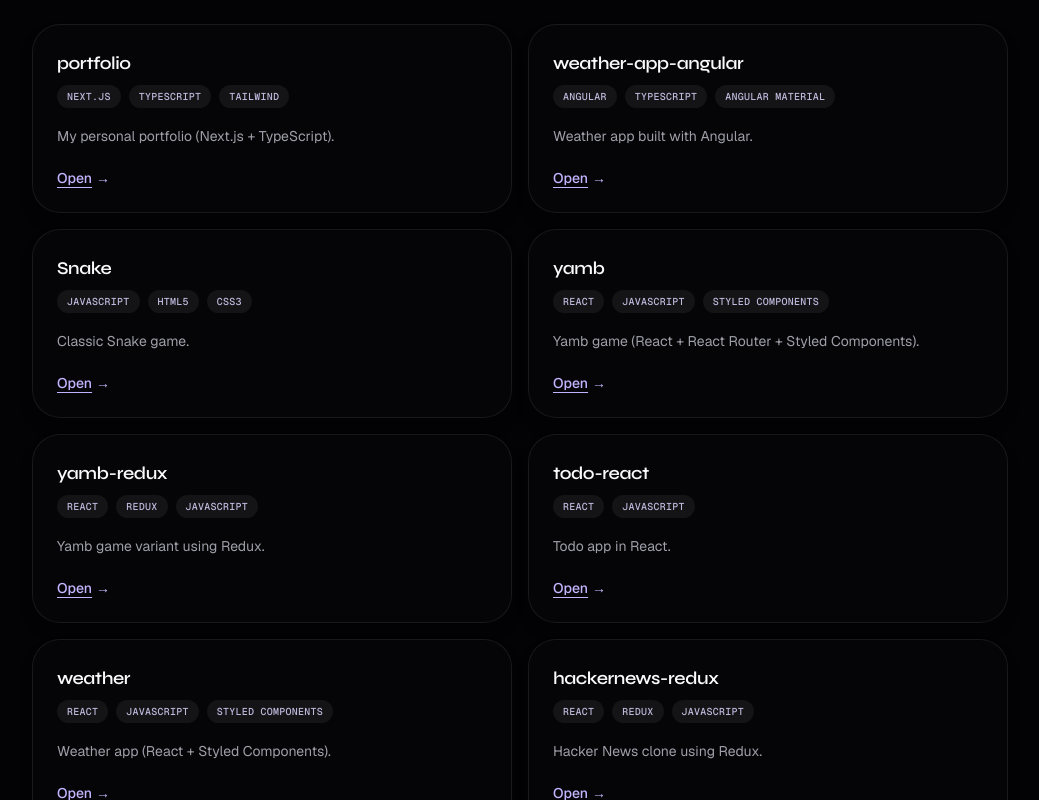
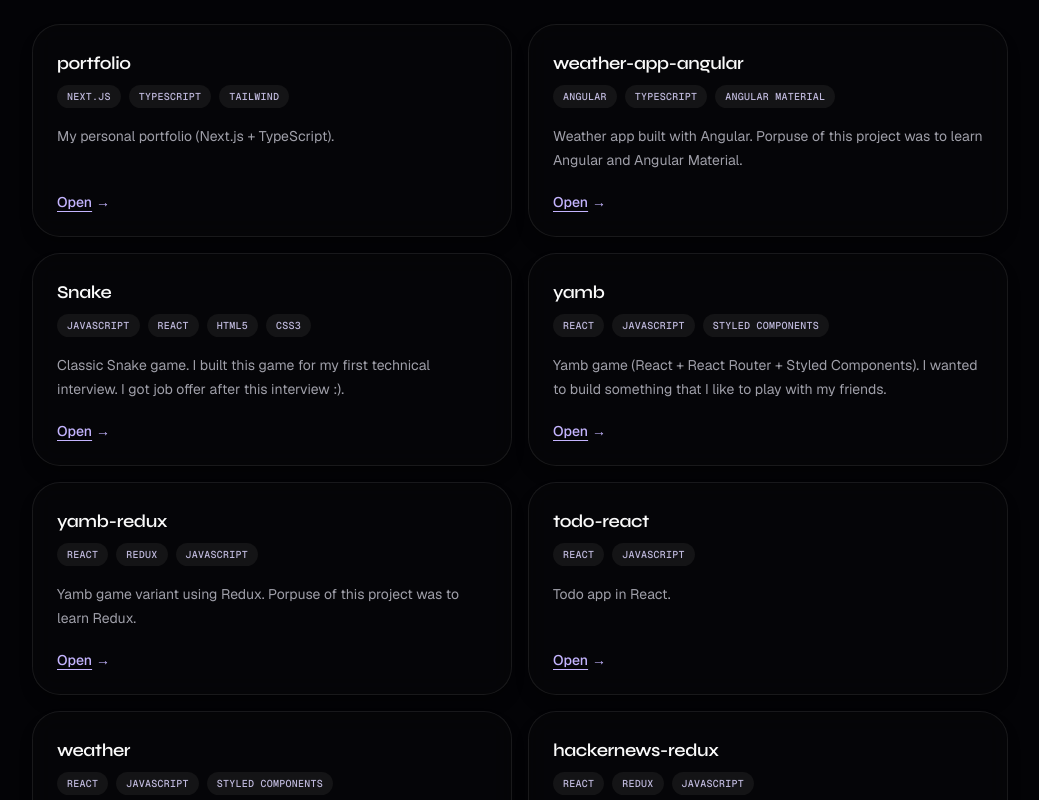
Before and after one commit to deskosekulovic/portfolio, a Next.js app: page / in a window 1280 px wide. Shown: the part 3360-4160 px from the top of the page, without its empty margins (120-1159 px from the left). Built offline with nearby package versions, Linux system fonts and the light colour scheme; no server answers.

Commit message:
project update

```diff
--- a/app/content.ts
+++ b/app/content.ts
@@ -147,25 +147,29 @@
   },
   {
     title: "weather-app-angular",
-    description: "Weather app built with Angular.",
+    description:
+      "Weather app built with Angular. Porpuse of this project was to learn Angular and Angular Material.",
     href: "https://github.com/deskosekulovic/weather-app-angular",
     tags: ["Angular", "TypeScript", "Angular Material"],
   },
   {
     title: "Snake",
-    description: "Classic Snake game.",
+    description:
+      "Classic Snake game. I built this game for my first technical interview. I got job offer after this interview :).",
     href: "https://github.com/deskosekulovic/Snake",
-    tags: ["JavaScript", "HTML5", "CSS3"],
+    tags: ["JavaScript", "React", "HTML5", "CSS3"],
   },
   {
     title: "yamb",
-    description: "Yamb game (React + React Router + Styled Components).",
+    description:
+      "Yamb game (React + React Router + Styled Components). I wanted to build something that I like to play with my friends.",
     href: "https://github.com/deskosekulovic/yamb",
     tags: ["React", "JavaScript", "Styled Components"],
   },
   {
     title: "yamb-redux",
-    description: "Yamb game variant using Redux.",
+    description:
+      "Yamb game variant using Redux. Porpuse of this project was to learn Redux.",
     href: "https://github.com/deskosekulovic/yamb-redux",
     tags: ["React", "Redux", "JavaScript"],
   },
@@ -177,13 +181,15 @@
   },
   {
     title: "weather",
-    description: "Weather app (React + Styled Components).",
+    description:
+      "My first React project - Weather app (React + Styled Components). Built with OpenWeather API.",
     href: "https://github.com/deskosekulovic/weather",
     tags: ["React", "JavaScript", "Styled Components"],
   },
   {
     title: "hackernews-redux",
-    description: "Hacker News clone using Redux.",
+    description:
+      "Hacker News clone using Redux. Built with Hacker News API. Porpuse of this project was to learn Redux.",
     href: "https://github.com/deskosekulovic/hackernews-redux",
     tags: ["React", "Redux", "JavaScript"],
   },
```
